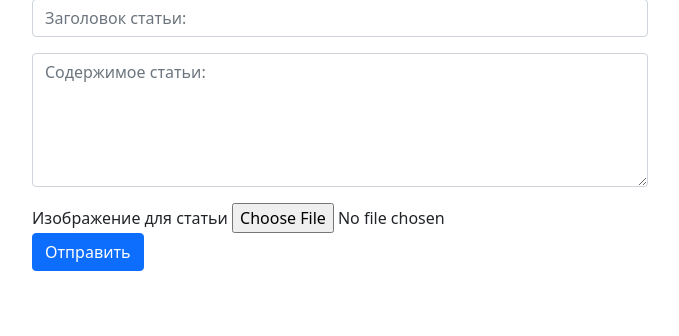
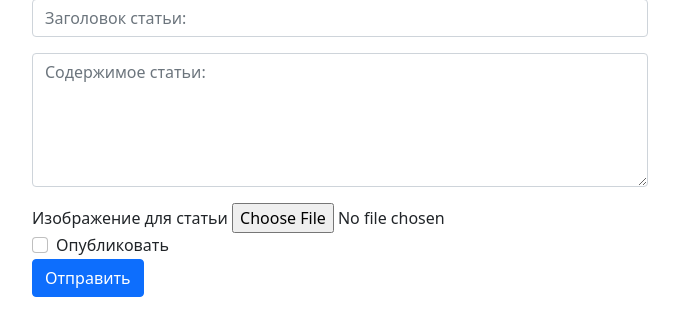
Before and after one commit to IlyaKalberdin/project_online_store, a Django app: page /blog/create_blog/ in a window 1280 px wide. Shown: the part 105-441 px from the top of the page, without its empty margins (300-979 px from the left). Run offline with Django 5.2, Linux system fonts and the light colour scheme.

Commit message:
Теперь можно публиковать статьи

```diff
--- a/blog_app/templates/blog_app/blog_form.html
+++ b/blog_app/templates/blog_app/blog_form.html
@@ -18,6 +18,12 @@
             </label>
             <input name="image" type="file" class="form-file-input" id="image">
         </div>
+        <div class="form-check">
+            <input name="is_published" class="form-check-input" type="checkbox" id="flexCheckDefault">
+            <label class="form-check-label" for="flexCheckDefault">
+                Опубликовать
+            </label>
+        </div>
         <button type="submit" class="btn btn-primary">Отправить</button>
     </form>
 </div>
--- a/blog_app/views.py
+++ b/blog_app/views.py
@@ -7,7 +7,7 @@ from django.views.generic import ListView, DetailView, CreateView, UpdateView, D
 
 class BlogCreateView(CreateView):
     model = Blog
-    fields = ('title', 'text', 'image')
+    fields = ('title', 'text', 'image', 'is_published')
     extra_context = {'title': 'Создание статьи'}
     success_url = reverse_lazy('blog_app:blog_list')
 
```
